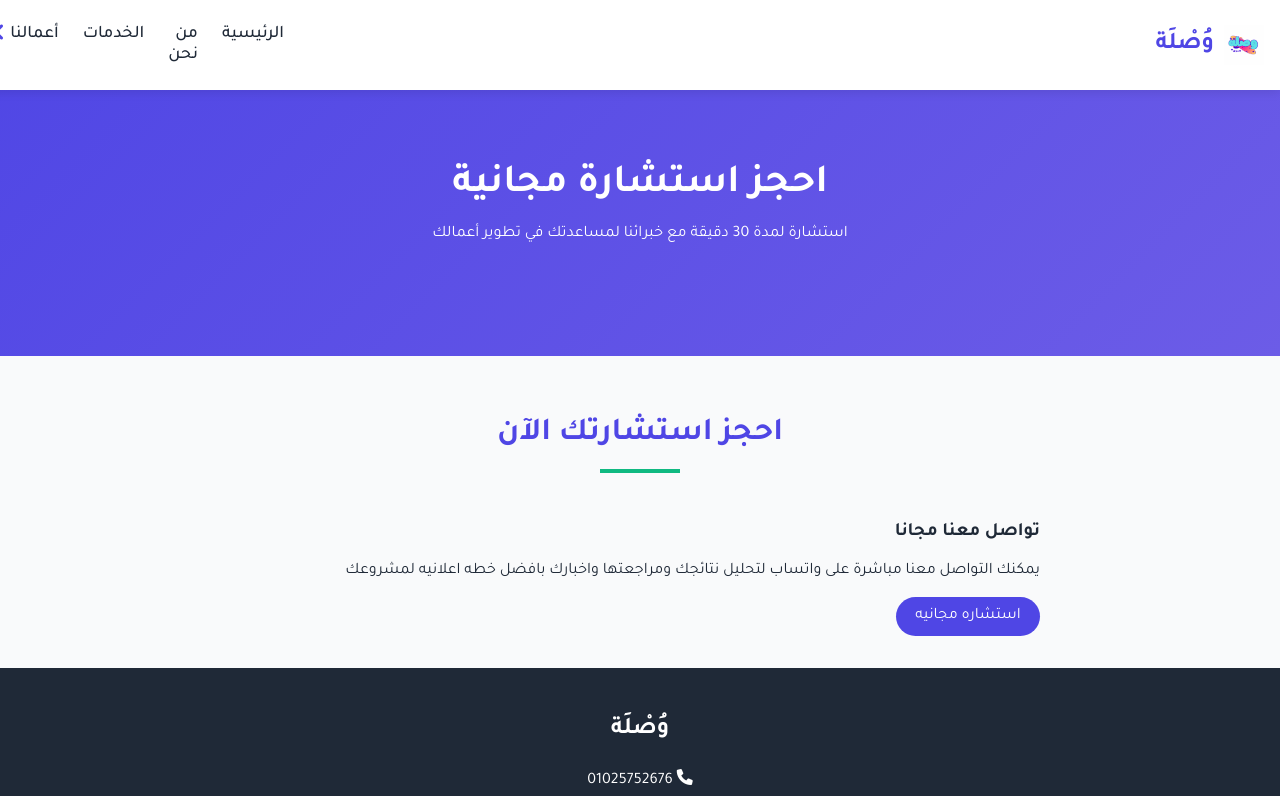
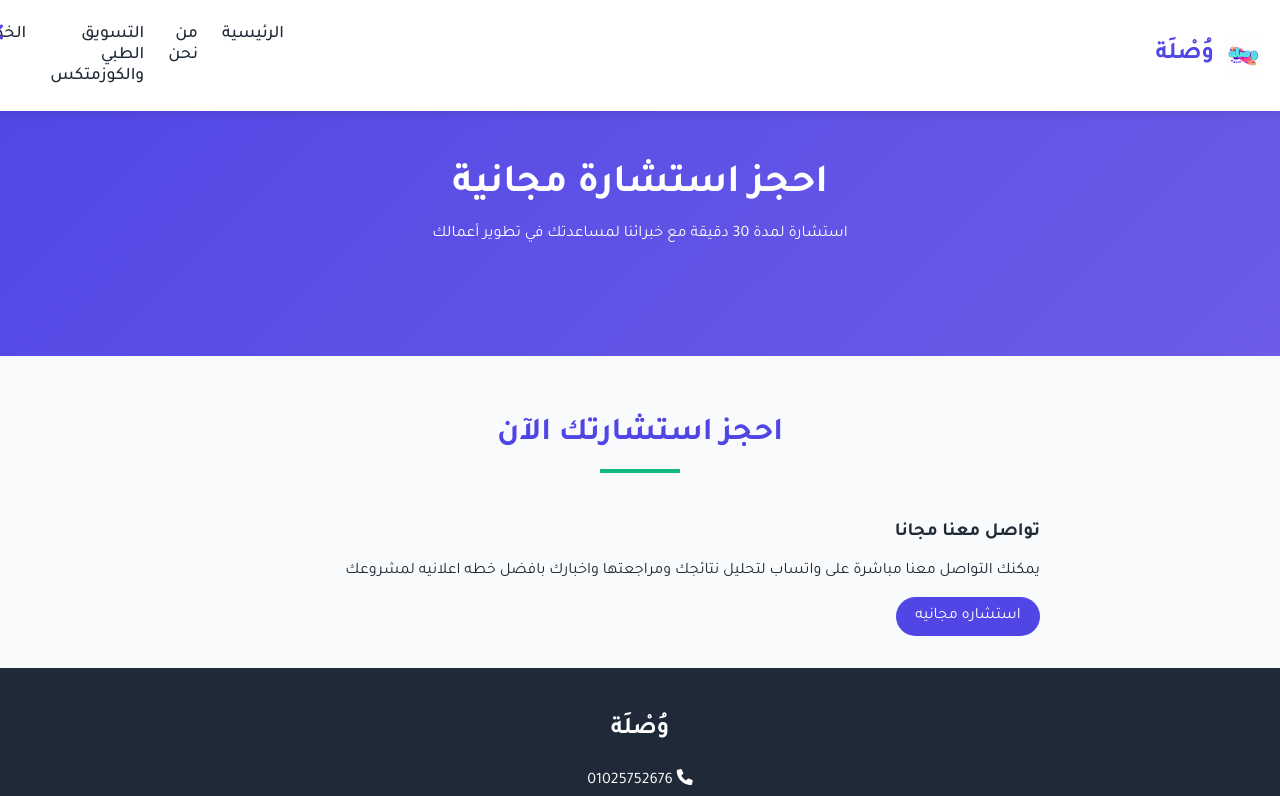
Before and after one commit to waslaeg/0, a plain HTML site: page book.html in a window 1280 px wide. Shown: the top 796 px of the page. Drawn offline with Linux system fonts and the light colour scheme.

Commit message:
Update book.html

```diff
--- a/book.html
+++ b/book.html
@@ -411,6 +411,7 @@
             <ul>
                    <li><a href="index.html">الرئيسية</a></li>
 <li><a href="about.html">من نحن</a></li>
+                 <li><a href="doc.html">التسويق الطبي والكوزمتكس</a></li>
                 <li><a href="services.html">الخدمات</a></li>
                 <li><a href="portfolio.html">أعمالنا</a></li>
                 <li><a href="test.html">اراء العملاء</a></li>
```
